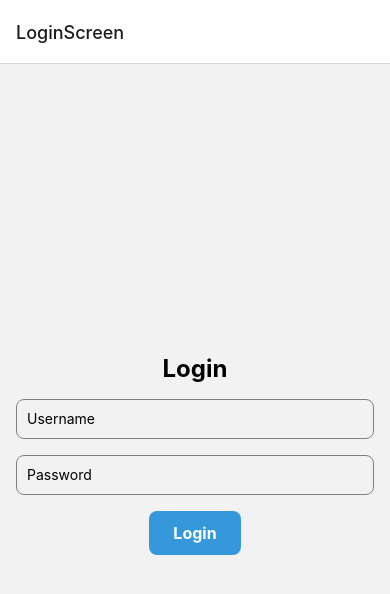
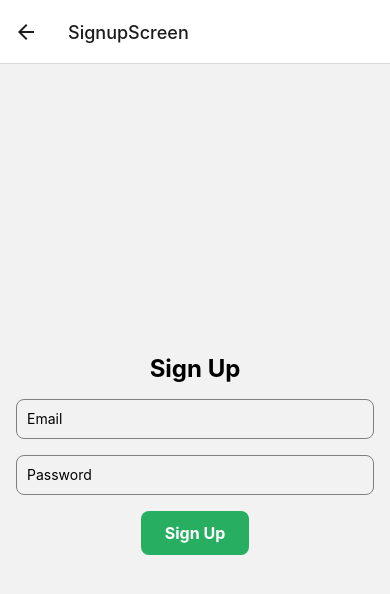
Before and after one commit to okvignesh/vproject, a React Native app: screen /SignupScreen in a window 390 px wide. Shown: the top 594 px of the page. Built offline with nearby package versions, Linux system fonts and the light colour scheme.

Commit message:
Firebase Email Authentication Completed

```diff
--- a/package.json
+++ b/package.json
@@ -11,6 +11,7 @@
   },
   "dependencies": {
     "@react-native-firebase/app": "^18.7.1",
+    "@react-native-firebase/auth": "^18.7.1",
     "@react-navigation/native": "^6.1.9",
     "@react-navigation/native-stack": "^6.9.17",
     "react": "18.2.0",
--- a/src/containers/LoginScreen/index.js
+++ b/src/containers/LoginScreen/index.js
@@ -6,16 +6,31 @@ import {
   TouchableOpacity,
   StyleSheet,
 } from 'react-native';
+import auth from '@react-native-firebase/auth';
 
-const LoginScreen = () => {
-  const [username, setUsername] = useState('');
+const LoginScreen = props => {
+  const [email, setEmail] = useState('');
   const [password, setPassword] = useState('');
 
   const handleLogin = () => {
-    // Implement your login logic here
-    setUsername('');
-    setPassword('');
     console.log('Login pressed');
+    auth()
+      .signInWithEmailAndPassword(email, password)
+      .then(() => {
+        console.log('User Logged in successfully!');
+        // setEmail('');
+        // setPassword('');
+      })
+      .catch(error => {
+        if (error.code === 'auth/invalid-email') {
+          console.log('That email address is invalid!');
+        }
+        console.error(error);
+      });
+  };
+
+  const navigateToSignup = () => {
+    props.navigation.navigate('SignupScreen');
   };
 
   return (
@@ -25,14 +40,14 @@ const LoginScreen = () => {
       <TextInput
         autoCapitalize="none"
         style={styles.input}
-        placeholder="Username"
-        onChangeText={text => setUsername(text)}
-        value={username}
+        placeholder="Enter your email"
+        onChangeText={text => setEmail(text)}
+        value={email}
       />
 
       <TextInput
         style={styles.input}
-        placeholder="Password"
+        placeholder="Enter your Password"
         secureTextEntry
         onChangeText={text => setPassword(text)}
         value={password}
@@ -40,6 +55,12 @@ const LoginScreen = () => {
 
       <TouchableOpacity style={styles.button} onPress={handleLogin}>
         <Text style={styles.buttonText}>Login</Text>
+      </TouchableOpacity>
+
+      <TouchableOpacity onPress={navigateToSignup}>
+        <Text style={styles.signupText}>
+          Don't have an account? Sign up here
+        </Text>
       </TouchableOpacity>
     </View>
   );
@@ -77,6 +98,10 @@ const styles = StyleSheet.create({
     fontSize: 16,
     fontWeight: 'bold',
   },
+  signupText: {
+    color: '#3498db',
+    fontSize: 14,
+  },
 });
 
 export default LoginScreen;
--- a/src/containers/SignupScreen/index.js
+++ b/src/containers/SignupScreen/index.js
@@ -1,12 +1,99 @@
-import {View, Text} from 'react-native';
-import React from 'react';
+import React, {useState} from 'react';
+import {
+  View,
+  Text,
+  TextInput,
+  TouchableOpacity,
+  StyleSheet,
+} from 'react-native';
+import auth from '@react-native-firebase/auth';
 
 const SignupScreen = () => {
+  const [username, setUsername] = useState('');
+  const [email, setEmail] = useState('');
+  const [password, setPassword] = useState('');
+
+  const handleSignup = () => {
+    // Implement your signup logic here
+    console.log('Signup pressed');
+    auth()
+      .createUserWithEmailAndPassword(email, password)
+      .then(() => {
+        console.log('User account created & signed in!');
+      })
+      .catch(error => {
+        if (error.code === 'auth/email-already-in-use') {
+          console.log('That email address is already in use!');
+        }
+
+        if (error.code === 'auth/invalid-email') {
+          console.log('That email address is invalid!');
+        }
+
+        console.error(error);
+      });
+  };
+
   return (
-    <View>
-      <Text>SignupScreen</Text>
+    <View style={styles.container}>
+      <Text style={styles.title}>Sign Up</Text>
+
+      <TextInput
+        autoCapitalize="none"
+        style={styles.input}
+        placeholder="Email"
+        keyboardType="email-address"
+        onChangeText={text => setEmail(text)}
+        value={email}
+      />
+
+      <TextInput
+        style={styles.input}
+        placeholder="Password"
+        secureTextEntry
+        onChangeText={text => setPassword(text)}
+        value={password}
+      />
+
+      <TouchableOpacity style={styles.button} onPress={handleSignup}>
+        <Text style={styles.buttonText}>Sign Up</Text>
+      </TouchableOpacity>
     </View>
   );
 };
 
+const styles = StyleSheet.create({
+  container: {
+    flex: 1,
+    justifyContent: 'center',
+    alignItems: 'center',
+    padding: 16,
+  },
+  title: {
+    fontSize: 24,
+    fontWeight: 'bold',
+    marginBottom: 16,
+  },
+  input: {
+    height: 40,
+    width: '100%',
+    borderColor: 'gray',
+    borderWidth: 1,
+    borderRadius: 8,
+    paddingHorizontal: 10,
+    marginBottom: 16,
+  },
+  button: {
+    backgroundColor: '#27ae60',
+    paddingVertical: 12,
+    paddingHorizontal: 24,
+    borderRadius: 8,
+  },
+  buttonText: {
+    color: 'white',
+    fontSize: 16,
+    fontWeight: 'bold',
+  },
+});
+
 export default SignupScreen;
--- a/src/navigator/index.js
+++ b/src/navigator/index.js
@@ -9,6 +9,7 @@ const Navigator = () => {
   return (
     <Stack.Navigator>
       <Stack.Screen name="LoginScreen" component={LoginScreen} />
+      <Stack.Screen name="SignupScreen" component={SignupScreen} />
     </Stack.Navigator>
   );
 };
```
Also changed, not shown: 2 other files (tests, documents, lock files or other folders).
